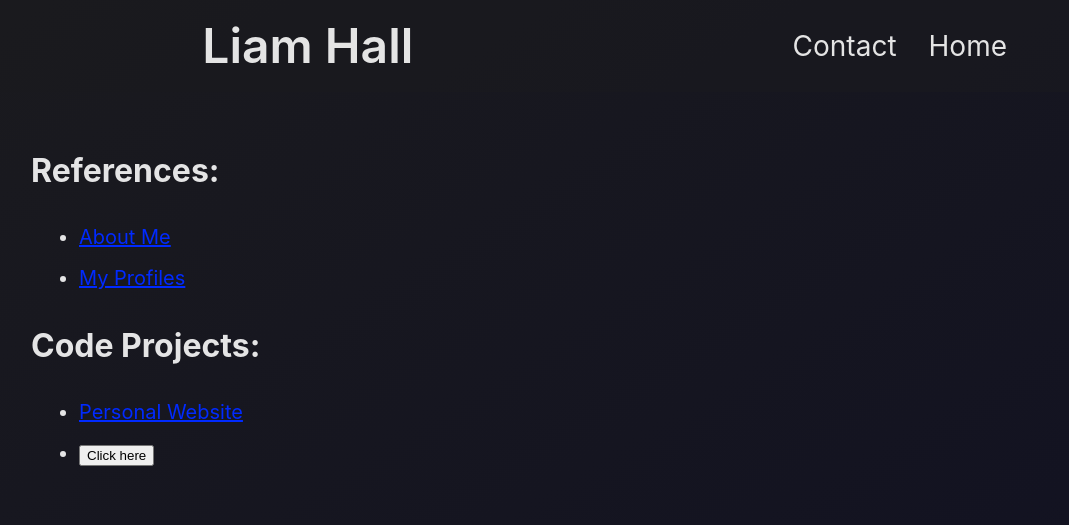
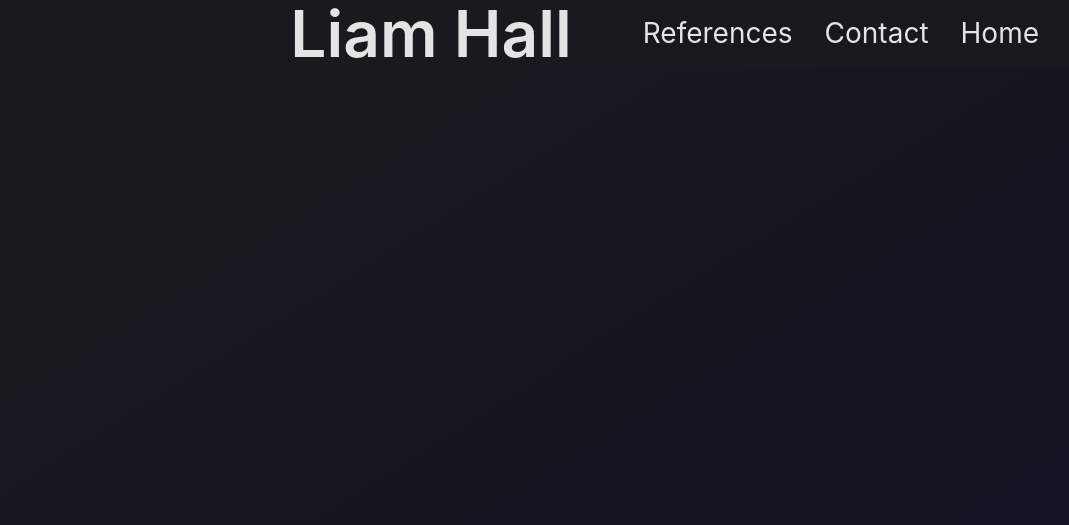
Before and after one commit to liamhmusic125/liamhmusic_website, a plain HTML site: page index.html in a window 1280 px wide. Shown: the whole page, without its empty margins (209-1278 px from the left). Drawn offline with Linux system fonts and the light colour scheme.

Commit message:
Top bar fixes and additions

```diff
--- a/index.html
+++ b/index.html
@@ -15,38 +15,6 @@
         });
         </script>
         <div class="container">
-            <h2>References:</h2>
-            <ul>
-            <li><a href="aboutme.html">About Me</a></li>
-            <li><a href="medias.html">My Profiles</a></li>
-            </ul>
-        <div>
-            <h2>
-                Code Projects:
-            </h2>
-            <ul>
-                <li><a href="https://github.com/liamhmusic125/liamhmusic_website">Personal Website</a></li>
-                <script>
-                    function requestUser(){
-                        let user = prompt("Enter a username:");
-                        let pass = prompt("Enter a password:");
-                        fetch("https://mywebsite-api-cv9f.onrender.com/GetUser",{
-                            method: 'POST',
-                            headers: {
-                                "Content-Type": "application/json",
-                            },
-                            body: JSON.stringify({
-                                username: user,
-                                password: pass
-                            })
-                        }).then(response => response.json()).then(data => {
-                            alert(data.login_success == "YES" ? `Welcome, ${user}!` : "Login Failed.");
-                        });
-                    }
-                </script>
-                <li><button onclick="requestUser()">Click here</button></li>
-            </ul>
-        </div>
         </div>
     </body>
 </html>
--- a/styles.css
+++ b/styles.css
@@ -16,7 +16,7 @@ body {
 
 h1{
     text-align: center;
-    font-size: 3rem;
+    font-size: 4rem;
     font-weight: 600;
     margin-bottom: 2.25rem;
     color: var(--faded-white);
@@ -39,11 +39,11 @@ p{
 }
 
 a {
-    color: var(--bright-blue);
+    color: var(--faded-white);
     transition: 0.3s ease;
 }
 a:hover {
-    color: rgb(1, 35, 205)
+    color: rgba(255, 255, 255, 0.573)
 }
 ul {
     display: flex;
@@ -59,30 +59,61 @@ li {
 .top-bar {
     position: relative;
     display: flex;
+    box-sizing: border-box;
     justify-content: space-between;
     align-items: center;
     padding: 1rem 2rem;
     background-color: rgba(27, 27, 30, 0.5);
     position: sticky;
-    top: 0;
+    top: 1rem;
     z-index: 1000;
 }
 .top-bar .title {
+    position: absolute;
+    left: 50%;
+    transform: translateX(-50%);
     margin: 0;
-    flex: 1;
     text-align: center;
 }
 .top-bar .nav-links {
-    margin-right: 2rem;
+    margin-left: auto;
+    gap: 2rem;
     display: flex;
-    gap: 2rem;
 }
 .top-bar .nav-links a {
     color: var(--faded-white);
     font-size: 1.75rem;
     text-decoration: none;
 }
+.dropdown {
+    position: relative;
+}
+.dropbtn {
+    color: var(--faded-white);
+    font-size: 1.75rem;
+    display: inline-block;
+}
+.dropcnt {
+    position: absolute;
+    top: 110%;
+    left:0;
+    background-color: rgba(27, 27, 30, 0.9);
+    min-width: 160px;
+    border-radius: 0.5rem;
+    display: flex;
+    flex-direction: column;
+    align-items: flex-start;
+    justify-content: space-evenly;
+    padding: 0.5rem 0rem;
 
+    max-height: 0;
+    opacity: 0;
+    transition: all 0.3s ease;
+}
+.dropdown:hover .dropcnt {
+    max-height: 500px;
+    opacity:1;
+}
 .container {
     max-width: 800px;
     margin: auto;
--- a/topbar.html
+++ b/topbar.html
@@ -1,6 +1,13 @@
 <header class="top-bar">
 <h1 class = "title" id="topbartitle">About Me</h1>
 <div class="nav-links">
+<div class="dropdown">
+    <a href="#" class="dropbtn">References</a>
+    <div class="dropcnt">
+        <a href="aboutme.html">About Me</a>
+        <a href="medias.html">Profiles</a>
+    </div>
+</div>
 <a href="contact.html">Contact</a>
 <a href="index.html">Home</a>
 </div>
```
Also changed, not shown: contact.html (+1 -1 lines).
